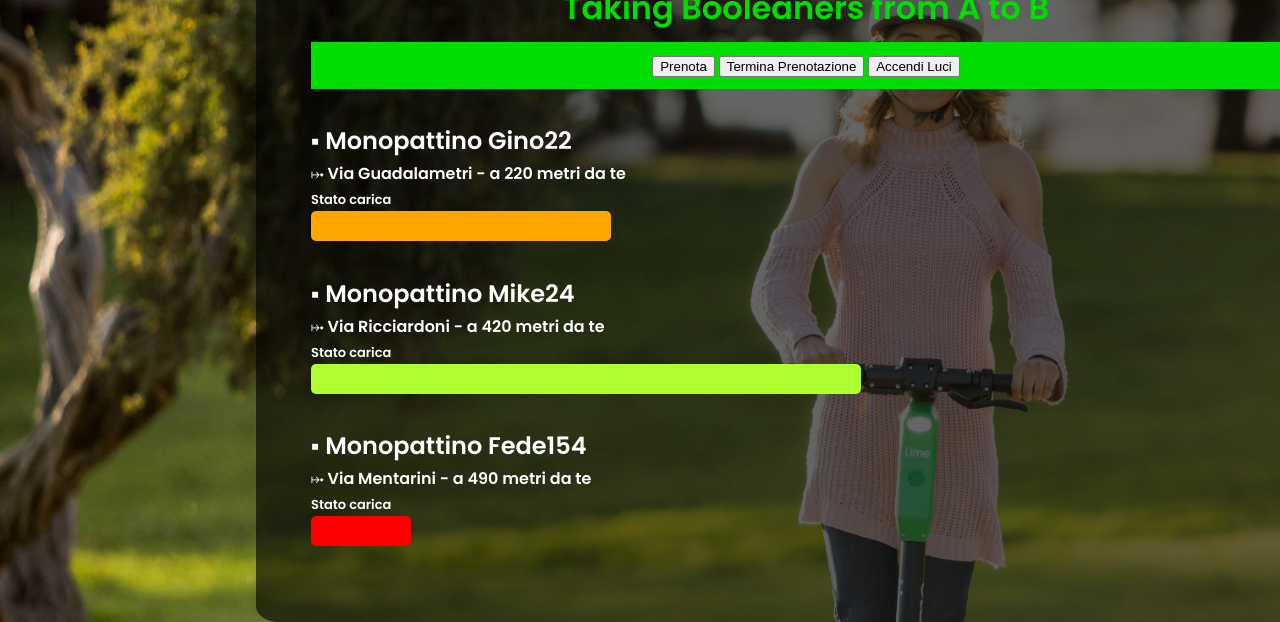
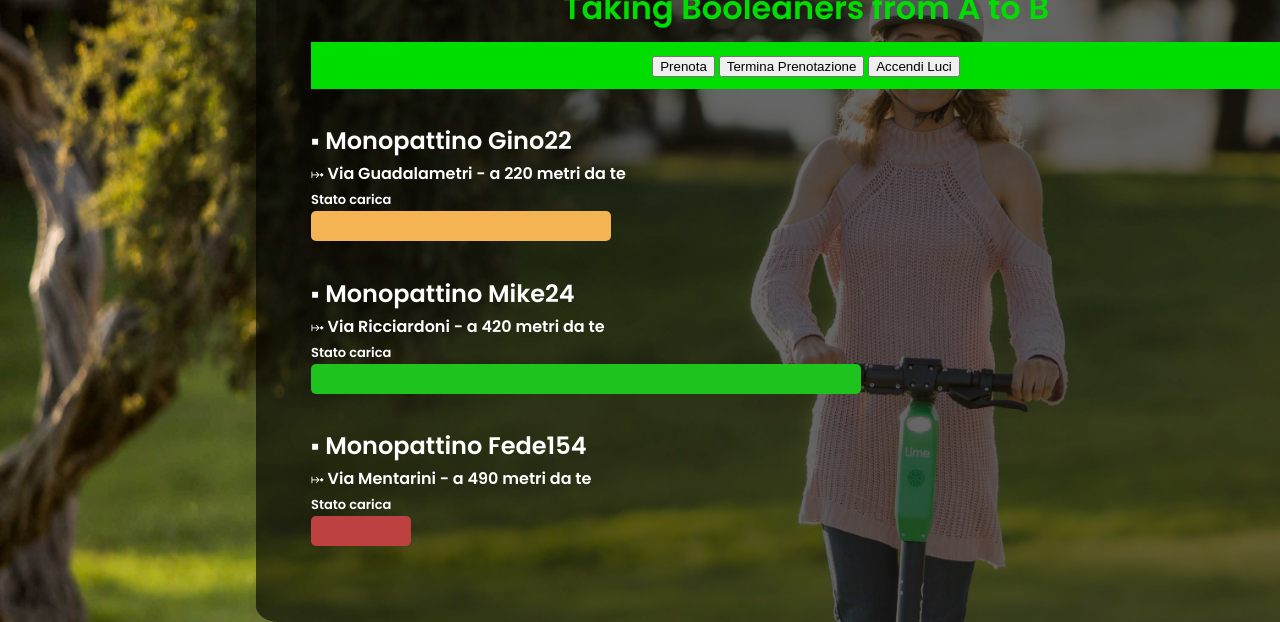
Before and after one commit to Arianna-Salvini/Esercizio-html-e-css, a plain HTML site: page index.html in a window 1280 px wide. Shown: the part 211-833 px from the top of the page. Drawn offline with Linux system fonts and the light colour scheme.

Commit message:
Add files via upload

```diff
--- a/index.html
+++ b/index.html
@@ -8,7 +8,7 @@
     <link rel="preconnect" href="https://fonts.googleapis.com">
     <link rel="preconnect" href="https://fonts.gstatic.com" crossorigin>
     <link href="https://fonts.googleapis.com/css2?family=Poppins:wght@600&family=Ubuntu:ital,wght@1,700&display=swap" rel="stylesheet">
-    <title>Lim</title>
+    <title>Scooter Lim</title>
 </head>
 <body>
      <div class="square">
--- a/style.css
+++ b/style.css
@@ -61,17 +61,17 @@ h2{
 
 .rectangle1{
     width: 300px;
-    background-color: orange;
+    background-color: #f5b453;
 }
 
 .rectangle2{
     width: 550px;
-    background-color: greenyellow;
+    background-color: #1ec31e;
 }
 
 .rectangle3{
     width: 100px;
-    background-color: red;
+    background-color: #be4141;
 }
 
 label{
```
